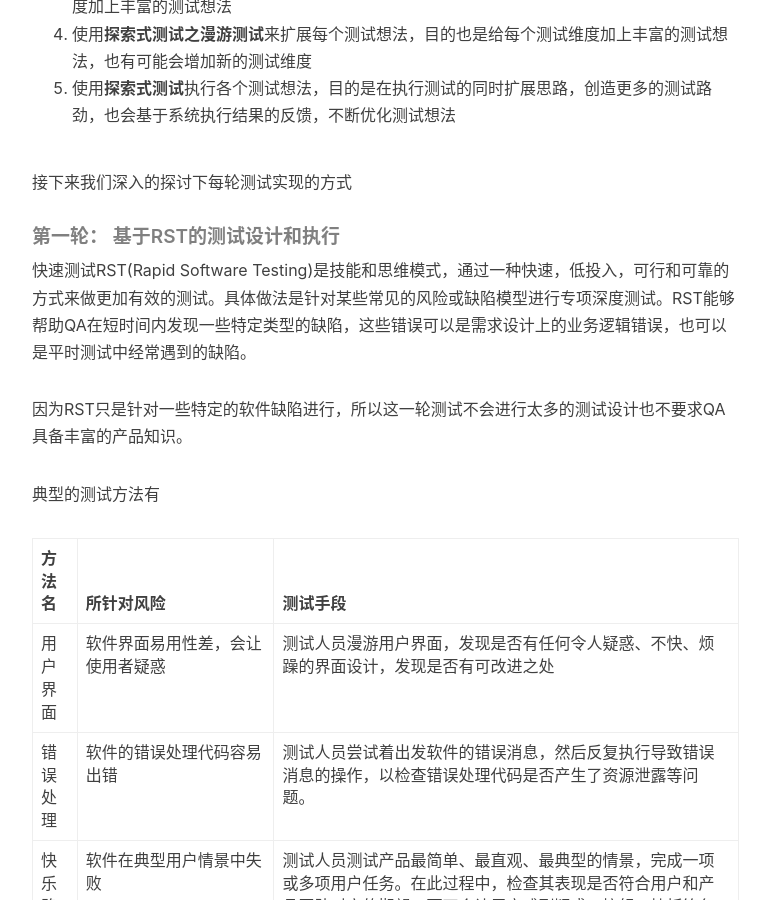
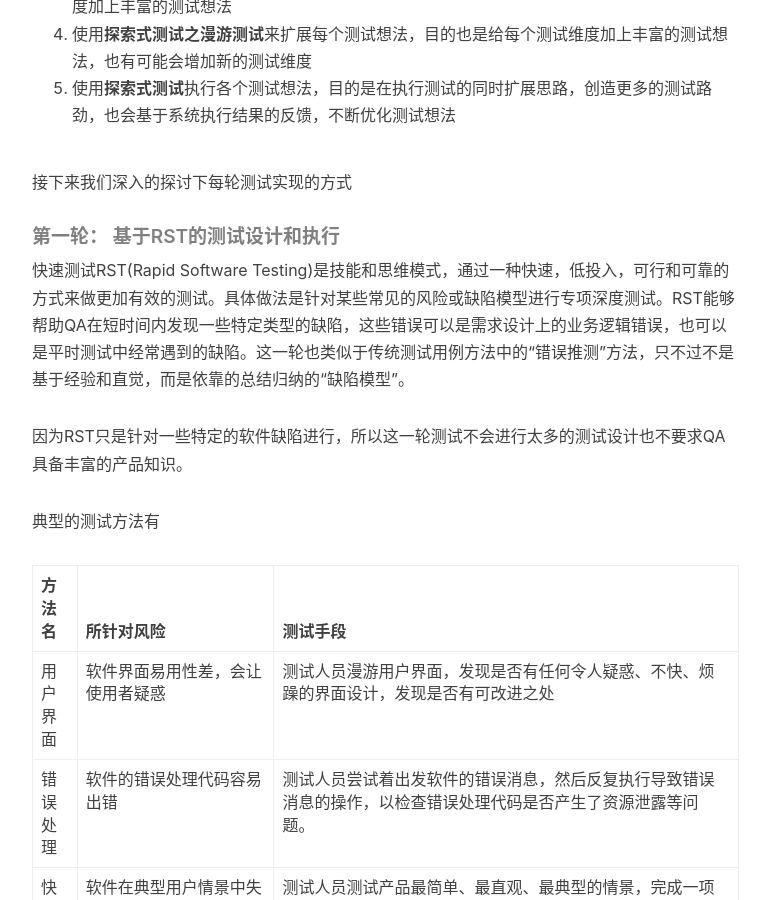
Before and after one commit to DanteYu/DanteYu.github.io, a Jekyll site: the page built from _posts/2017-09-21-testdesigninagile.markdown, in a window 1280 px wide and 900 px high, scrolled down 3340 px. Shown: the whole window, without its empty margins (233-1003 px from the left). Built offline with Jekyll 4.4.1, drawn with Linux system fonts in a browser that asks for light colours; nearby versions of some CDN libraries; comment, search, counter and statistics services are not loaded.

Commit message:
update test design post

```diff
--- a/_posts/2017-09-21-testdesigninagile.markdown
+++ b/_posts/2017-09-21-testdesigninagile.markdown
@@ -83,7 +83,7 @@ tags:
 
 ##### 第一轮： 基于RST的测试设计和执行
 
-快速测试RST(Rapid Software Testing)是技能和思维模式，通过一种快速，低投入，可行和可靠的方式来做更加有效的测试。具体做法是针对某些常见的风险或缺陷模型进行专项深度测试。RST能够帮助QA在短时间内发现一些特定类型的缺陷，这些错误可以是需求设计上的业务逻辑错误，也可以是平时测试中经常遇到的缺陷。
+快速测试RST(Rapid Software Testing)是技能和思维模式，通过一种快速，低投入，可行和可靠的方式来做更加有效的测试。具体做法是针对某些常见的风险或缺陷模型进行专项深度测试。RST能够帮助QA在短时间内发现一些特定类型的缺陷，这些错误可以是需求设计上的业务逻辑错误，也可以是平时测试中经常遇到的缺陷。这一轮也类似于传统测试用例方法中的“错误推测”方法，只不过不是基于经验和直觉，而是依靠的总结归纳的“缺陷模型”。
 
 因为RST只是针对一些特定的软件缺陷进行，所以这一轮测试不会进行太多的测试设计也不要求QA具备丰富的产品知识。
 
```
